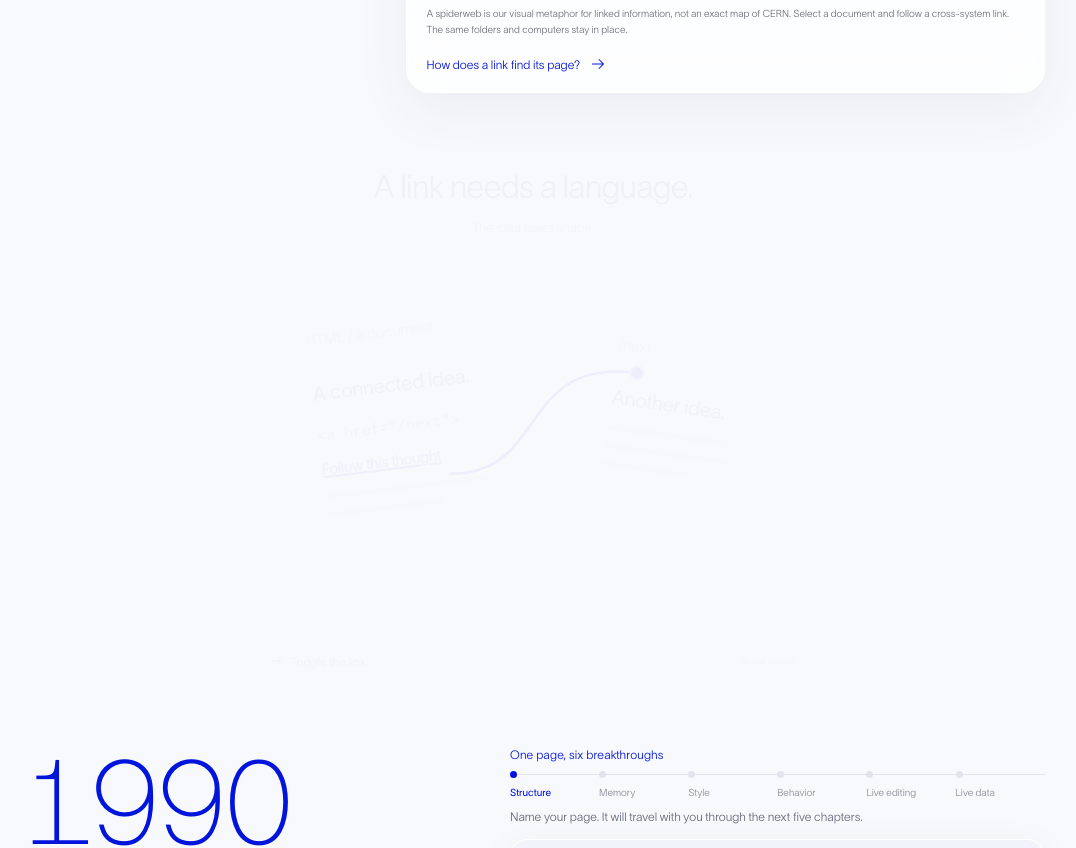
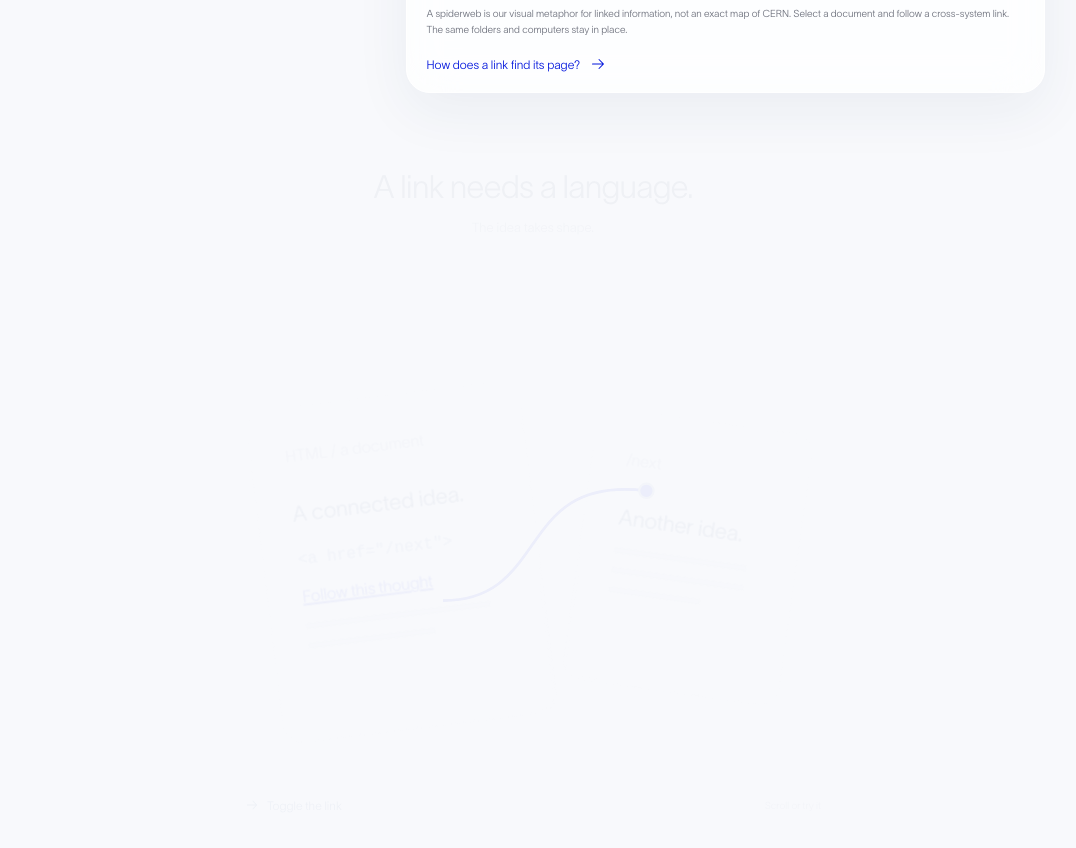
Before and after one commit to Amory0709/web-history, a React (Vite) app: page / in a window 1280 px wide. Shown: the part 1520-2368 px from the top of the page, without its empty margins (197-1273 px from the left). Built offline with nearby package versions, Linux system fonts and the light colour scheme.

Commit message:
Give era scenes more space and longer scroll reveals

```diff
--- a/src/ScrollStory.jsx
+++ b/src/ScrollStory.jsx
@@ -26,7 +26,7 @@ export function useScrollStory(motion,onActive){
   let frame=0;const root=document.documentElement;
   const chapters=[...document.querySelectorAll('.chapter')];
   const passages=[...document.querySelectorAll('.epoch-transition')];
-  const sceneArtwork=new Map(passages.map(p=>[p,p.querySelector('.era-scene-art')]));
+  const sceneArtwork=new Map(passages.map(p=>[p,{art:p.querySelector('.era-scene-art'),anchor:p.querySelector('.era-scene')}]));
   const visible=new Set();
   const observer=new IntersectionObserver(entries=>{for(const entry of entries){if(entry.isIntersecting)visible.add(entry.target);else visible.delete(entry.target)}schedule()},{rootMargin:'160px 0px'});
   passages.forEach(p=>observer.observe(p));
@@ -45,7 +45,7 @@ export function useScrollStory(motion,onActive){
     section.style.setProperty('--demo-shift',`${((1-enter)*94).toFixed(2)}px`);
     section.style.setProperty('--entry-scale',(0.955+enter*.045).toFixed(4));
     section.style.setProperty('--handoff',i===0?'0':enter.toFixed(4));
-    section.style.setProperty('--intro-exit',i===0?'0':smooth(clamp((enter-.42)/.58)).toFixed(4));
+    section.style.setProperty('--intro-exit',i===0?'0':smooth(clamp((enter-.62)/.38)).toFixed(4));
     section.style.setProperty('--hero-drift',`${(motion?clamp(-bounds.top/(vh*1.1))*-60:0).toFixed(2)}px`);
    });
    onActive(current);
@@ -55,11 +55,17 @@ export function useScrollStory(motion,onActive){
     const bloom=Math.sin(p*Math.PI);
     // Wait for the illustration itself to enter the reading area. The passage
     // includes its heading and spacing, so its top was starting scenes too early.
-    const art=sceneArtwork.get(passage).getBoundingClientRect();
-    const start=Math.min(headerBottom+readingHeight*.73,vh-Math.min(art.height/2,readingHeight*.45)-24);
-    const distance=Math.max(180,Math.min(340,readingHeight*.38));
-    const sceneProgress=smooth(clamp((start-(art.top+art.height/2))/distance));
+    const {art,anchor}=sceneArtwork.get(passage);
+    const artHeight=art.getBoundingClientRect().height;
+    const start=Math.min(headerBottom+readingHeight*.73,vh-Math.min(artHeight/2,readingHeight*.45)-24);
+    const carry=Math.min(104,readingHeight*.12);
+    // Give each idea a longer reveal and gently resist scrolling. Measure the
+    // unshifted parent so the extra screen time cannot feed back into progress.
+    const available=start-headerBottom-artHeight/2-24+carry;
+    const distance=Math.max(180,Math.min(460,readingHeight*.51,Math.max(180,available)));
+    const sceneProgress=smooth(clamp((start-(anchor.getBoundingClientRect().top+artHeight/2))/distance));
     passage.style.setProperty('--scene-progress',motion?sceneProgress.toFixed(4):'1');
+    passage.style.setProperty('--scene-carry',`${(motion?carry*sceneProgress:0).toFixed(2)}px`);
     passage.style.setProperty('--passage',p.toFixed(4));
     passage.style.setProperty('--bloom',bloom.toFixed(4));
     passage.style.setProperty('--token-x',`${(motion?(p-.5)*-170:0).toFixed(2)}px`);
--- a/src/chapter-flow.css
+++ b/src/chapter-flow.css
@@ -1,13 +1,15 @@
 /* The prologue belongs to its chapter. One date, one continuous reveal. */
 .chapter:not(.hero){--handoff:0;position:relative;margin-top:36px}
-.chapter-prologue.era-transition{position:relative;display:flex;flex-direction:column;justify-content:center;gap:26px;min-height:580px;padding:35px var(--space) 40px;margin:0;isolation:auto;border:0;scroll-margin-top:100px}
+.chapter-prologue.era-transition{position:relative;display:flex;flex-direction:column;justify-content:center;gap:30px;min-height:710px;padding:35px var(--space) 144px;margin:0;isolation:auto;border:0;scroll-margin-top:100px;--scene-carry:0px}
 .chapter-prologue .era-intro{display:block;text-align:center;max-width:none;margin:0}
 .chapter-prologue .era-opening{font-size:clamp(23px,2.5vw,35px);letter-spacing:-.7px;line-height:1.2;color:#425674}
 .chapter-prologue .era-intro>p:last-child{font-size:13px;margin-top:11px;color:#929eb1}
 .chapter-prologue .era-scene{max-width:760px}
-.chapter-prologue .era-scene-art{height:374px;perspective:1300px;transform:none;transform-origin:center}
-.chapter-prologue .era-scene-art>div{width:320px;max-width:none;margin:0 auto;left:auto;transform:scale(1.65);transform-origin:center top}
-.chapter-prologue .era-scene-controls{max-width:528px;width:100%;margin:0 auto;padding:8px 0 0}
+.chapter-prologue .era-scene-art{height:410px;perspective:1300px;transform:none;transform-origin:center}
+.chapter-prologue .era-scene-art>div{width:320px;max-width:none;margin:0 auto;left:auto;transform:scale(1.8);transform-origin:center top}
+.chapter-prologue .era-scene-controls{max-width:576px;width:100%;margin:0 auto;padding:8px 0 0}
+html[data-scroll-story=ready][data-motion=on] .chapter-prologue .era-scene-art,
+html[data-scroll-story=ready][data-motion=on] .chapter-prologue .era-scene-controls{transform:translate3d(0,var(--scene-carry),0)}
 .chapter-prologue .scene-action{font-size:12px}
 .chapter-prologue .era-scene-controls>small{font-size:10px}
 .chapter:not(.hero)>.chapter-sticky{padding-top:0;margin-top:-28px;z-index:1}
@@ -17,8 +19,8 @@ html[data-scroll-story=ready][data-motion=on] .chapter-prologue:focus-within{opa
 html[data-scroll-story=ready][data-motion=on] .chapter:not(.hero) .chapter-copy,
 html[data-scroll-story=ready][data-motion=on] .chapter:not(.hero) .chapter-sticky>.demo,
 html[data-scroll-story=ready][data-motion=on] .chapter:not(.hero) .chapter-sticky>.journey-demo{opacity:var(--entry)}
-@media(max-width:1100px){.chapter-prologue.era-transition{min-height:520px}.chapter-prologue .era-scene-art{height:328px}.chapter-prologue .era-scene-art>div{transform:scale(1.45)}.chapter-prologue .era-scene-controls{max-width:464px}}
-@media(max-width:700px){.chapter-prologue.era-transition{gap:24px;min-height:440px;padding:26px var(--space) 65px}.chapter-prologue .era-opening{font-size:25px}.chapter-prologue .era-scene-art{height:275px}.chapter-prologue .era-scene-art>div{transform:scale(1.2)}.chapter-prologue .era-scene-controls{max-width:384px}.chapter-prologue .era-intro>p:last-child{font-size:12px}.chapter:not(.hero)>.chapter-sticky{margin-top:-15px}}
-@media(max-width:480px){.chapter-prologue.era-transition{min-height:378px;padding:26px 8px 50px;gap:22px}.chapter-prologue .era-intro{padding:0 13px}.chapter-prologue .era-opening{font-size:24px}.chapter-prologue .era-scene-art{height:230px}.chapter-prologue .era-scene-art>div{width:320px;left:50%;margin:0 0 0 -160px;transform:scale(.96)}.chapter-prologue .era-scene-controls{padding:10px 13px 0}.chapter-prologue .scene-action{font-size:11px}.chapter-prologue .era-scene-controls>small{font-size:9px}}
+@media(max-width:1100px){.chapter-prologue.era-transition{min-height:640px}.chapter-prologue .era-scene-art{height:350px}.chapter-prologue .era-scene-art>div{transform:scale(1.55)}.chapter-prologue .era-scene-controls{max-width:496px}}
+@media(max-width:700px){.chapter-prologue.era-transition{gap:26px;min-height:550px;padding:26px var(--space) 155px}.chapter-prologue .era-opening{font-size:25px}.chapter-prologue .era-scene-art{height:292px}.chapter-prologue .era-scene-art>div{transform:scale(1.28)}.chapter-prologue .era-scene-controls{max-width:410px}.chapter-prologue .era-intro>p:last-child{font-size:12px}.chapter:not(.hero)>.chapter-sticky{margin-top:-15px}}
+@media(max-width:480px){.chapter-prologue.era-transition{min-height:478px;padding:26px 8px 140px;gap:24px}.chapter-prologue .era-intro{padding:0 13px}.chapter-prologue .era-opening{font-size:24px}.chapter-prologue .era-scene-art{height:230px}.chapter-prologue .era-scene-art>div{width:320px;left:50%;margin:0 0 0 -160px;transform:scale(.96)}.chapter-prologue .era-scene-controls{padding:10px 13px 0}.chapter-prologue .scene-action{font-size:11px}.chapter-prologue .era-scene-controls>small{font-size:9px}}
 @media(max-width:360px){.chapter-prologue .era-scene-art>div{transform:scale(.82)}.chapter-prologue .era-scene-art{height:193px}}
-@media(prefers-reduced-motion:reduce){.chapter-prologue{transform:none!important;opacity:1!important}}
+@media(prefers-reduced-motion:reduce){.chapter-prologue{transform:none!important;opacity:1!important}.chapter-prologue .era-scene-art,.chapter-prologue .era-scene-controls{transform:none!important}}
```
